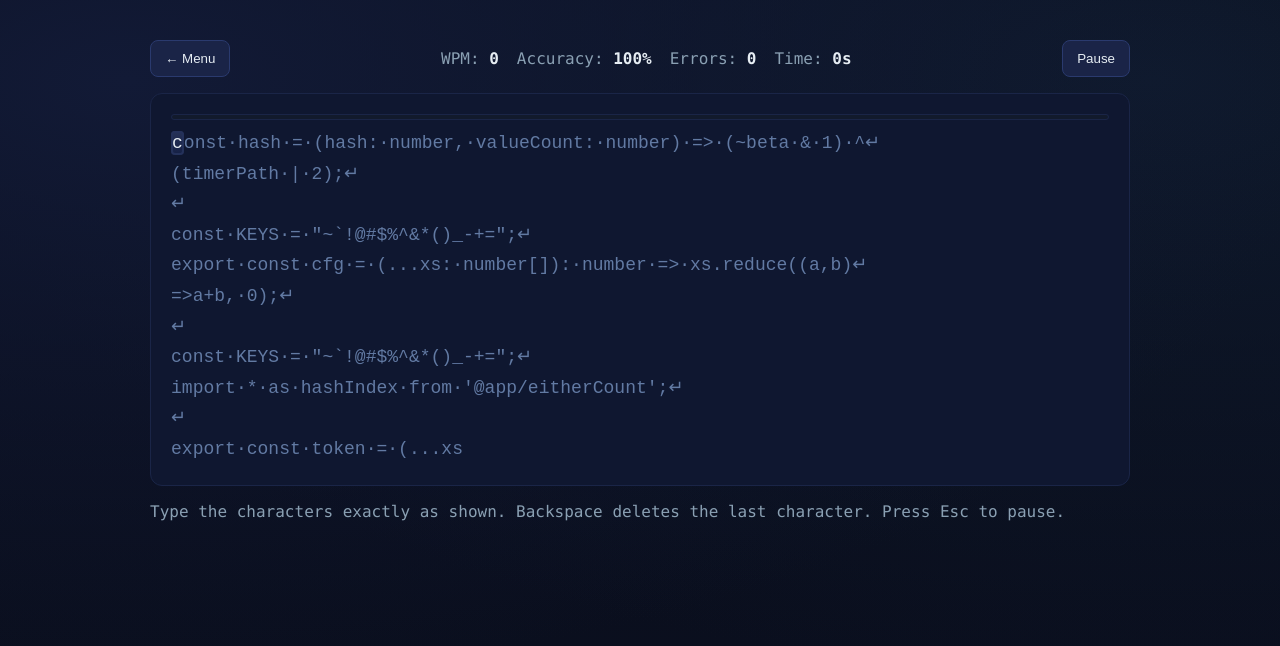
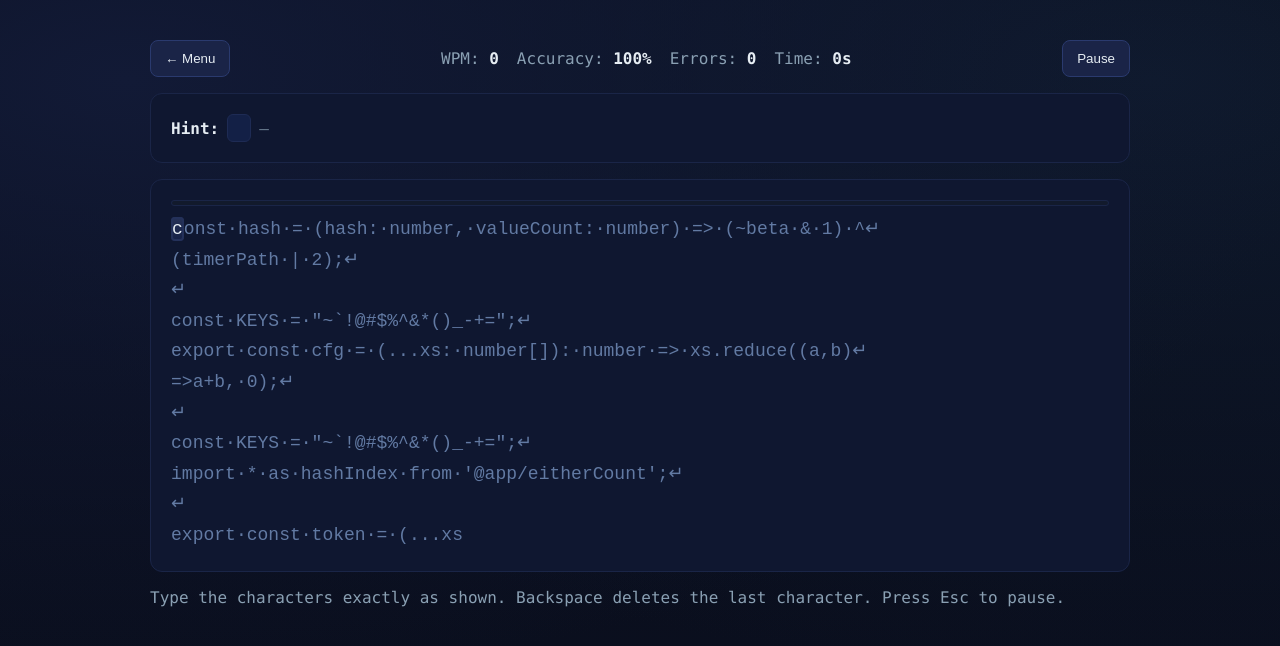
Before and after one commit to aleshh/typing, a React (Vite) app: page / in a window 1280 px wide. Both pictures are taken after a click on the button "Start Sprint". Shown: the top 646 px of the page. Built offline with nearby package versions, Linux system fonts and the light colour scheme.

Commit message:
Add hint for characters on the number line

```diff
--- a/src/screens/TypingScreen.tsx
+++ b/src/screens/TypingScreen.tsx
@@ -110,6 +110,12 @@ export default function TypingScreen({ onFinish, onCancel }: Props) {
     return tokens;
   }, [target, typed]);
 
+  const currentChar = target[idx];
+  const numberKeyMap: Record<string, string> = {
+    '!': '1', '@': '2', '#': '3', '$': '4', '%': '5', '^': '6', '&': '7', '*': '8', '(': '9', ')': '0',
+  };
+  const hintNum = numberKeyMap[currentChar];
+
   return (
     <div className="container">
       <div className="toolbar">
@@ -121,6 +127,17 @@ export default function TypingScreen({ onFinish, onCancel }: Props) {
           <span>Time: <strong>{Math.floor(elapsedMs / 1000)}s</strong></span>
         </div>
         <button className="btn" onClick={() => setPaused(p => !p)}>{paused ? 'Resume' : 'Pause'}</button>
+      </div>
+      <div className="card hintbox" aria-live="polite">
+        <strong>Hint:</strong>{' '}
+        <span className="hintkey" aria-hidden={hintNum ? 'false' : 'true'}>
+          {hintNum ? currentChar : '\u00A0'}
+        </span>
+        {hintNum ? (
+          <span className="hinttext"> is typed with Shift + <kbd>{hintNum}</kbd></span>
+        ) : (
+          <span className="hinttext hintplaceholder">—</span>
+        )}
       </div>
       <div className={`card typing ${paused ? 'paused' : ''}`}>
         <div className="progress"><div className="bar" style={{ width: `${(idx / target.length) * 100}%` }} /></div>
--- a/src/styles.css
+++ b/src/styles.css
@@ -43,6 +43,21 @@ body {
 .hud strong { color: var(--fg); }
 
 .typing { overflow: hidden; }
+.hintbox { display: flex; align-items: center; gap: 8px; min-height: 44px; }
+.hintbox .hintkey {
+  display: inline-flex;
+  align-items: center;
+  justify-content: center;
+  height: 28px;
+  min-width: 24px;
+  padding: 0 6px;
+  background: #132046;
+  border-radius: 6px;
+  border: 1px solid #1e2b54;
+}
+.hintbox kbd { background: #101831; border: 1px solid #1e2b54; padding: 2px 6px; border-radius: 6px; font-family: inherit; }
+.hintbox .hinttext { color: var(--muted); }
+.hintbox .hintplaceholder { color: var(--muted); opacity: 0.7; }
 .progress { height: 6px; background: #121a2c; border-radius: 6px; overflow: hidden; margin-bottom: 8px; border: 1px solid #1a2547; }
 .bar { height: 100%; background: linear-gradient(90deg, var(--accent), var(--primary)); }
 
```
